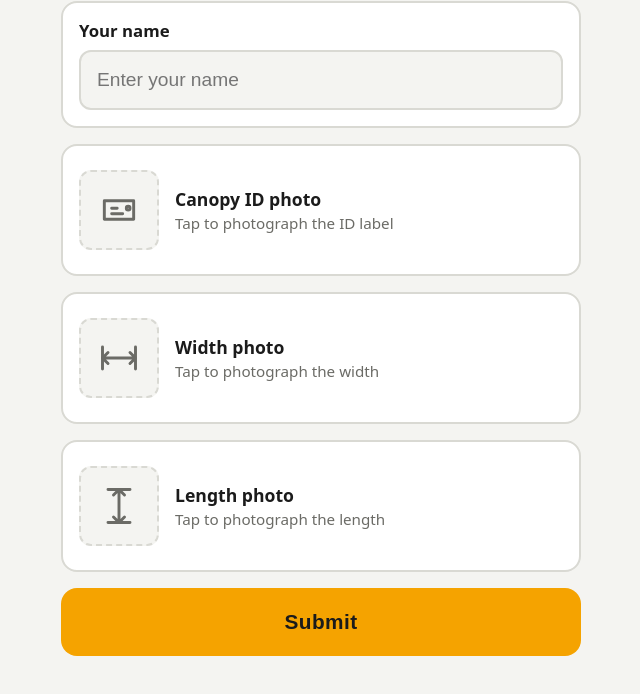
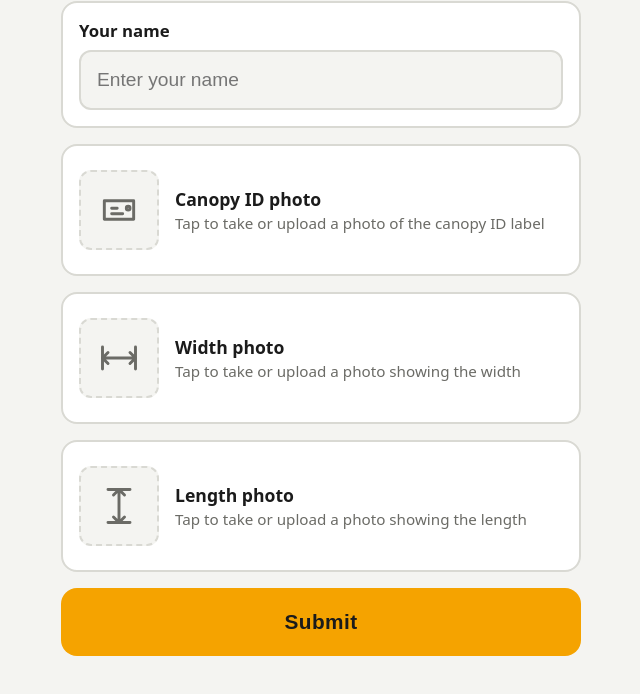
Before and after one commit to acmeok/acmeok-construction-canopy-inventory, a website: page src/index.html in a window 1280 px wide. Shown: the part 76-770 px from the top of the page, without its empty margins (319-959 px from the left). Drawn offline with Linux system fonts and the light colour scheme.

Commit message:
Clarify take-or-upload hints and guard against unbuilt app

```diff
--- a/src/index.html
+++ b/src/index.html
@@ -98,7 +98,7 @@
         </span>
         <span class="photo-text">
           <div class="photo-title">Canopy ID photo</div>
-          <div class="photo-hint">Tap to photograph the ID label</div>
+          <div class="photo-hint">Tap to take or upload a photo of the canopy ID label</div>
         </span>
       </label>
     </div>
@@ -114,7 +114,7 @@
         </span>
         <span class="photo-text">
           <div class="photo-title">Width photo</div>
-          <div class="photo-hint">Tap to photograph the width</div>
+          <div class="photo-hint">Tap to take or upload a photo showing the width</div>
         </span>
       </label>
     </div>
@@ -130,7 +130,7 @@
         </span>
         <span class="photo-text">
           <div class="photo-title">Length photo</div>
-          <div class="photo-hint">Tap to photograph the length</div>
+          <div class="photo-hint">Tap to take or upload a photo showing the length</div>
         </span>
       </label>
     </div>
@@ -177,7 +177,7 @@
       urls[id] = URL.createObjectURL(file);
       img.src = urls[id];
       label.classList.add('has-photo');
-      label.querySelector('.photo-hint').textContent = 'Photo added - tap to retake';
+      label.querySelector('.photo-hint').textContent = 'Photo added - tap to retake or replace';
     } else {
       img.removeAttribute('src');
       label.classList.remove('has-photo');
@@ -231,6 +231,11 @@
     }
     try { localStorage.setItem(NAME_KEY, name); } catch (err) {}
 
+    if (WEBHOOK_URL.indexOf('__N8N') === 0) {
+      showMessage('err', 'App not built: run "npm run build" and open dist/index.html (or use the deployed site).');
+      return;
+    }
+
     clearMessage();
     setLoading(true);
 
```
